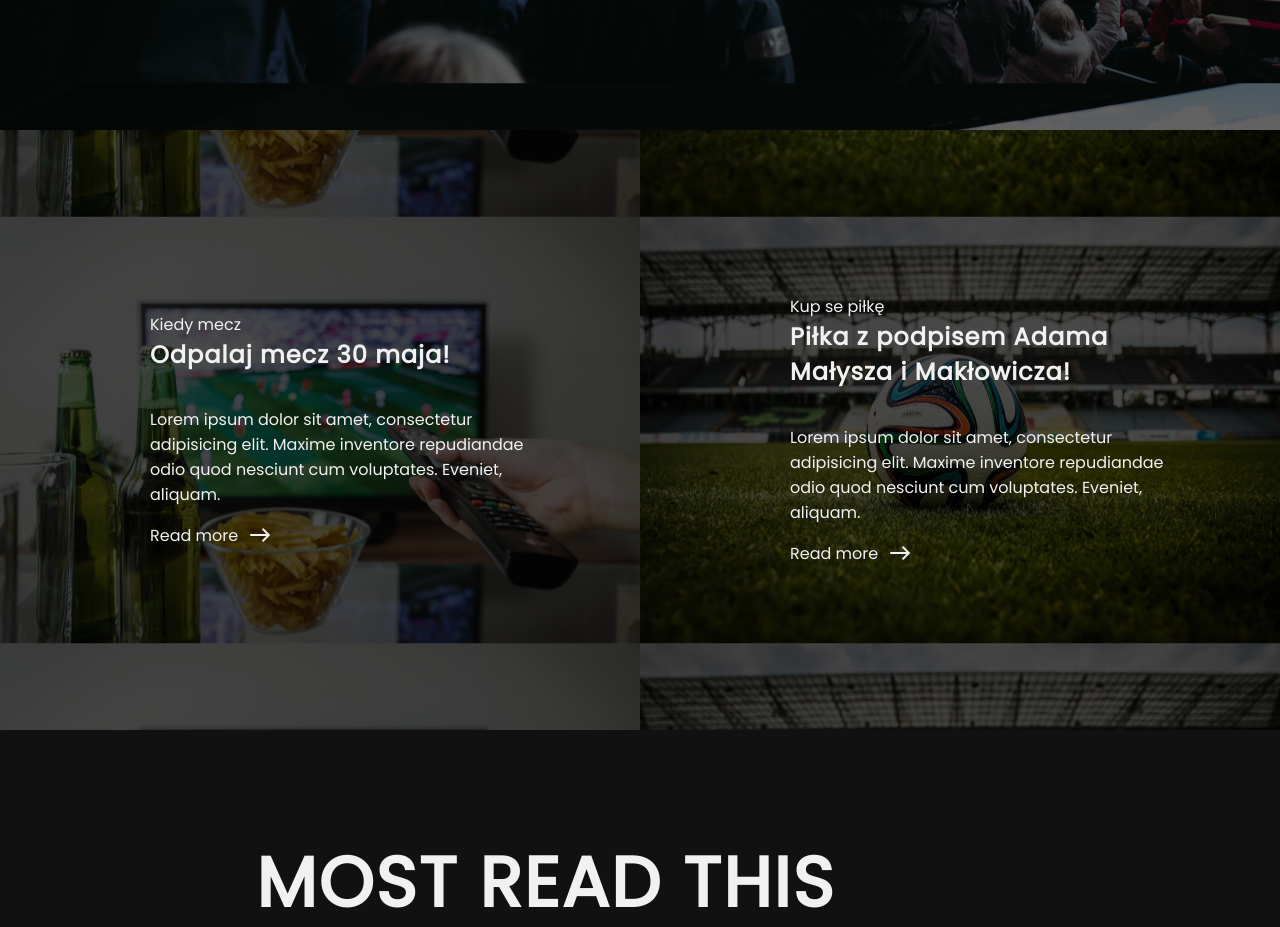
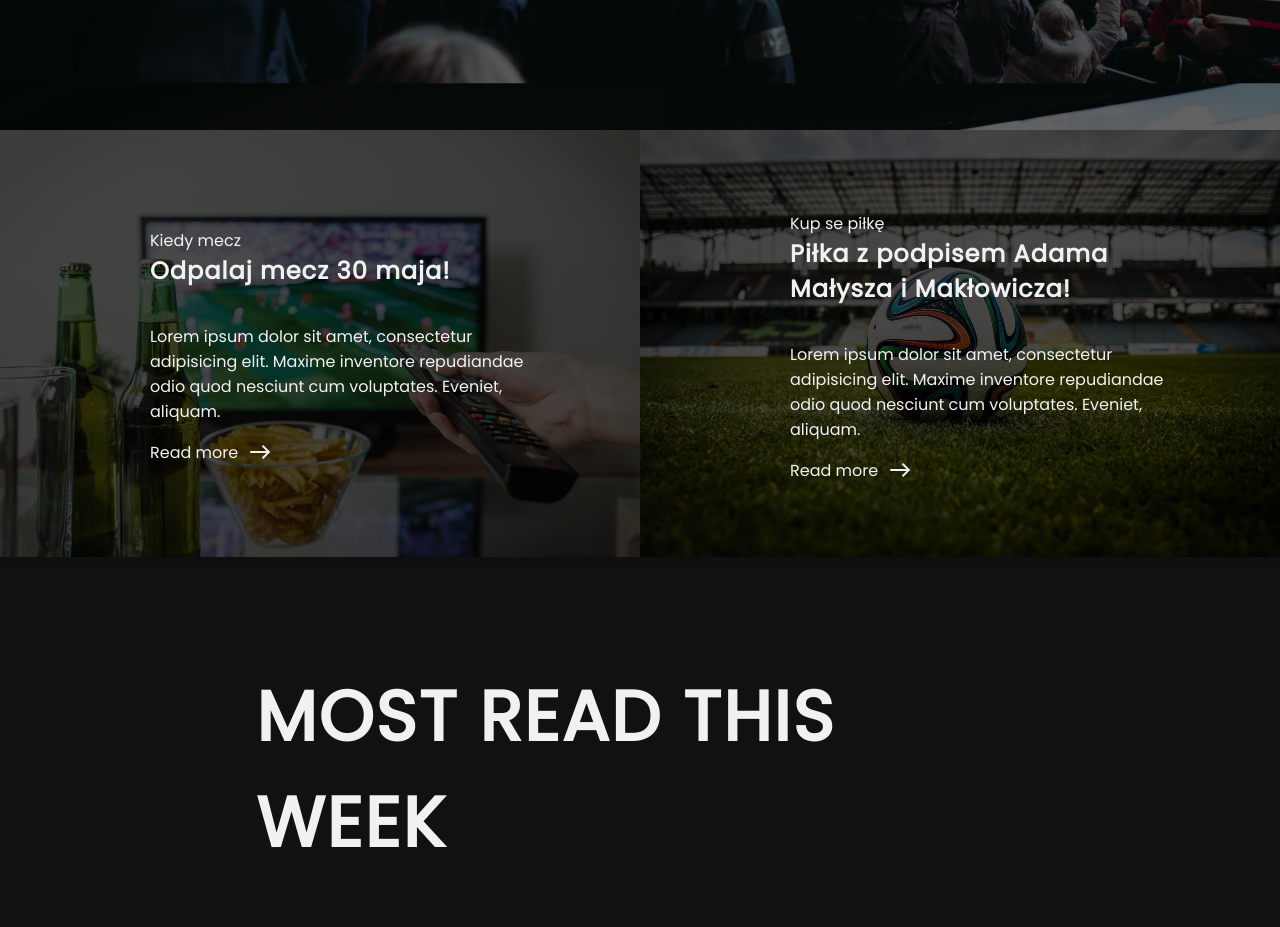
Before and after one commit to rezio3/polscy-fanatycy-website, a React (Create React App) app: page / in a window 1280 px wide. Shown: the part 620-1547 px from the top of the page. Built offline with nearby package versions, Linux system fonts and the light colour scheme.

Commit message:
modify whole imageSection component

```diff
--- a/src/components/imagesSection.jsx
+++ b/src/components/imagesSection.jsx
@@ -1,11 +1,14 @@
 import React from "react";
 import "../style/css/imagesSection.css";
+import soccerImg1 from "../img/soccer-img1.jpg";
+import soccerImg2 from "../img/soccer-img2.jpg";
 
 const ImagesSection = () => {
 	return (
 		<div className="images-section-container">
-			<div className="soccer-img-1">
-				<div className="shadow">
+			<div className="img-container">
+				<img src={soccerImg1} alt="soccer img 1" className="image" />
+				<div className="shadow"></div>
 				<div className="text-container">
 					<span className="upper-span">Kiedy mecz</span>
 					<h2>Odpalaj mecz 30 maja!</h2>
@@ -15,15 +18,14 @@ const ImagesSection = () => {
 						aliquam.
 					</p>
 					<a href="https://www.google.pl">
-							Read more{" "}
-							<span class="material-symbols-outlined arrow">east</span>
+						Read more <span class="material-symbols-outlined arrow">east</span>
 					</a>
 				</div>
 			</div>
-			</div>
+			<div className="img-container">
+				<img src={soccerImg2} alt="soccer img 1" className="image" />
+				<div className="shadow"></div>
 
-			<div className="soccer-img-2">
-				<div className="shadow">
 				<div className="text-container">
 					<span className="upper-span">Kup se piłkę</span>
 					<h2>Piłka z podpisem Adama Małysza i Makłowicza!</h2>
@@ -33,10 +35,8 @@ const ImagesSection = () => {
 						aliquam.
 					</p>
 					<a href="https://www.google.pl">
-							Read more{" "}
-							<span class="material-symbols-outlined arrow">east</span>
+						Read more <span class="material-symbols-outlined arrow">east</span>
 					</a>
-					</div>
 				</div>
 			</div>
 		</div>
@@ -44,3 +44,14 @@ const ImagesSection = () => {
 };
 
 export default ImagesSection;
+
+{
+	/* <div className="soccer-img-1">
+				<div className="shadow"></div>
+			</div>
+
+
+			<div className="soccer-img-2">
+				<div className="shadow"></div>
+			</div> */
+}
--- a/src/style/css/imagesSection.css
+++ b/src/style/css/imagesSection.css
@@ -3,24 +3,28 @@
   display: flex;
   justify-content: center;
   align-items: center;
-  height: 600px;
 }
-.images-section-container .soccer-img-1,
-.images-section-container .soccer-img-2 {
-  width: 50%;
-  height: 600px;
-  background-size: 100%;
-  transition: 0.5s ease-out;
-  background-position: 0%;
+.images-section-container .img-container {
+  position: relative;
+  max-width: 50%;
+  overflow: hidden;
+  background-color: #333;
 }
-.images-section-container .soccer-img-1 .shadow,
-.images-section-container .soccer-img-2 .shadow {
+.images-section-container .img-container img {
+  width: 100%;
+  transition: 0.2s ease-out;
+}
+.images-section-container .img-container .shadow {
+  position: absolute;
+  top: 0;
   width: 100%;
   height: 100%;
   background-color: rgba(0, 0, 0, 0.7);
+  pointer-events: none;
 }
-.images-section-container .soccer-img-1 .shadow .text-container,
-.images-section-container .soccer-img-2 .shadow .text-container {
+.images-section-container .img-container .text-container {
+  position: absolute;
+  top: 0;
   width: 60%;
   height: 100%;
   margin-left: 150px;
@@ -29,44 +33,28 @@
   align-items: flex-start;
   flex-direction: column;
 }
-.images-section-container .soccer-img-1 .shadow .text-container .upper-span,
-.images-section-container .soccer-img-1 .shadow .text-container h2,
-.images-section-container .soccer-img-1 .shadow .text-container p,
-.images-section-container .soccer-img-1 .shadow .text-container a,
-.images-section-container .soccer-img-2 .shadow .text-container .upper-span,
-.images-section-container .soccer-img-2 .shadow .text-container h2,
-.images-section-container .soccer-img-2 .shadow .text-container p,
-.images-section-container .soccer-img-2 .shadow .text-container a {
+.images-section-container .img-container .text-container .upper-span,
+.images-section-container .img-container .text-container h2,
+.images-section-container .img-container .text-container p,
+.images-section-container .img-container .text-container a {
   color: #f1f1f1;
 }
-.images-section-container .soccer-img-1 .shadow .text-container h2,
-.images-section-container .soccer-img-2 .shadow .text-container h2 {
+.images-section-container .img-container .text-container h2 {
   letter-spacing: 1px;
   margin-top: 0;
 }
-.images-section-container .soccer-img-1 .shadow .text-container a,
-.images-section-container .soccer-img-2 .shadow .text-container a {
+.images-section-container .img-container .text-container a {
   position: relative;
   text-decoration: none;
   transition: 0.3s ease-out;
 }
-.images-section-container .soccer-img-1 .shadow .text-container a .arrow,
-.images-section-container .soccer-img-2 .shadow .text-container a .arrow {
+.images-section-container .img-container .text-container a .arrow {
   position: absolute;
   padding-left: 10px;
 }
-.images-section-container .soccer-img-1 .shadow .text-container a:hover,
-.images-section-container .soccer-img-2 .shadow .text-container a:hover {
+.images-section-container .img-container .text-container a:hover {
   color: #bebebe;
 }
-.images-section-container .soccer-img-1 {
-  background-image: url(../../img/soccer-img1.jpg);
+.images-section-container .img-container:hover .image {
+  transform: scale3d(1.2, 1.2, 2);
 }
-.images-section-container .soccer-img-2 {
-  background-image: url(../../img/soccer-img2.jpg);
-}
-.images-section-container .soccer-img-1:hover,
-.images-section-container .soccer-img-2:hover {
-  background-size: 105%;
-  background-position: 20%;
-}
--- a/src/style/imagesSection.scss
+++ b/src/style/imagesSection.scss
@@ -3,20 +3,27 @@
 	display: flex;
 	justify-content: center;
 	align-items: center;
-	height: 600px;
-
-	.soccer-img-1,
-	.soccer-img-2 {
-		width: 50%;
-		height: 600px;
-		background-size: 100%;
-		transition: 0.5s ease-out;
-		background-position: 0%;
+	.img-container {
+		position: relative;
+		max-width: 50%;
+		overflow: hidden;
+		background-color: #333;
+		img {
+			width: 100%;
+			transition: 0.2s ease-out;
+		}
 		.shadow {
+			position: absolute;
+			top: 0;
 			width: 100%;
 			height: 100%;
 			background-color: rgba(0, 0, 0, 0.7);
+			pointer-events: none;
+		}
+
 		.text-container {
+			position: absolute;
+			top: 0;
 			width: 60%;
 			height: 100%;
 			margin-left: 150px;
@@ -48,17 +55,7 @@
 			}
 		}
 	}
-	}
-	.soccer-img-1 {
-		background-image: url(../../img/soccer-img1.jpg);
-	}
-	.soccer-img-2 {
-		background-image: url(../../img/soccer-img2.jpg);
-	}
-
-	.soccer-img-1:hover,
-	.soccer-img-2:hover {
-		background-size: 105%;
-		background-position: 20%;
+	.img-container:hover .image {
+		transform: scale3d(1.2, 1.2, 2);
 	}
 }
```
Lines whose indentation alone changed are shown as unchanged.
